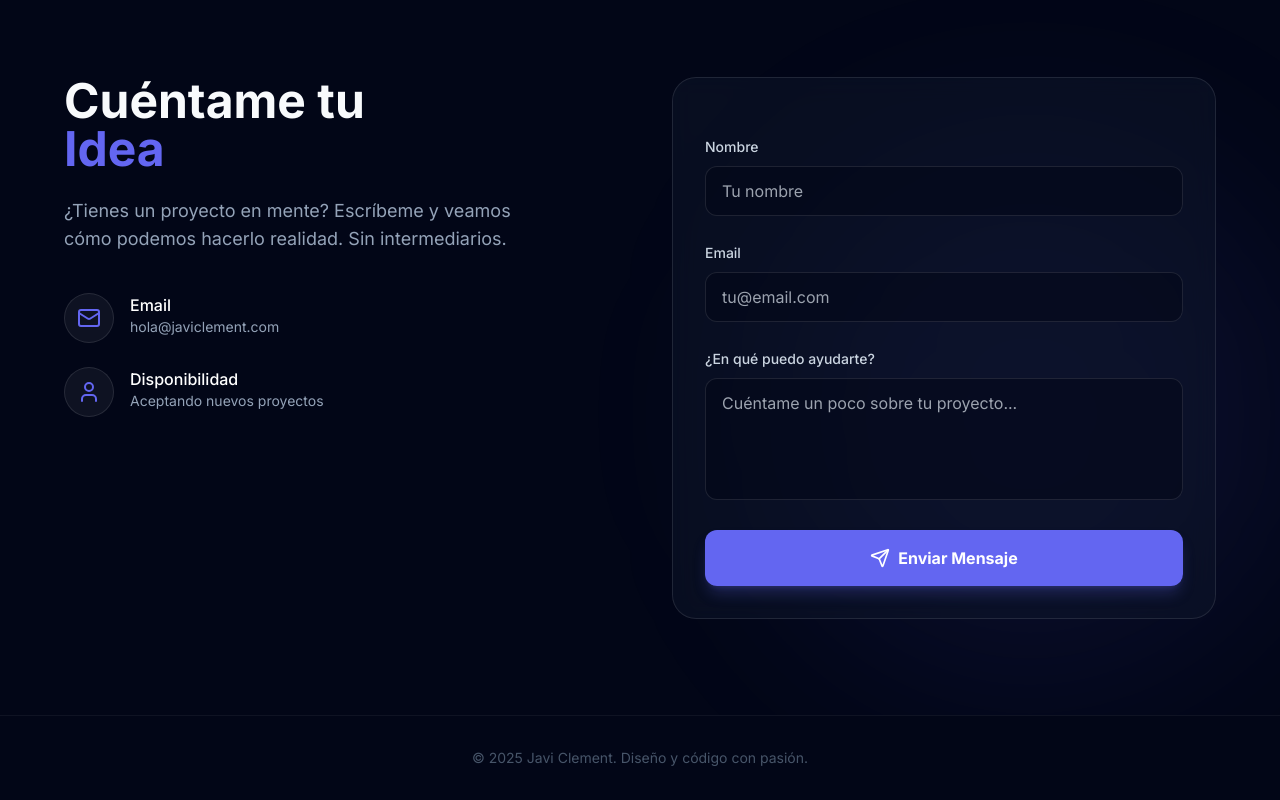
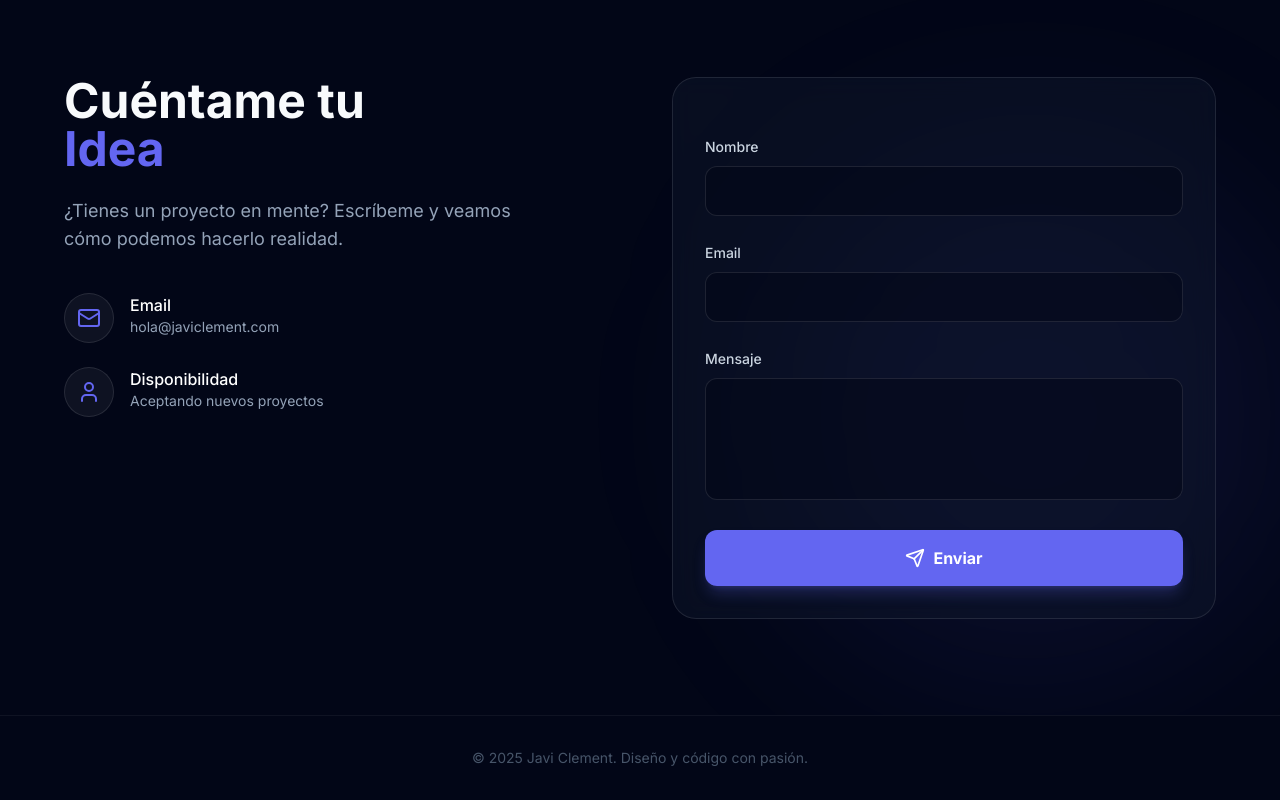
Before and after one commit to javiclement/mi-portfolio-freelance, a Next.js app: page / in a window 1280 px wide. Shown: the part 2886-3686 px from the top of the page. Built offline with nearby package versions, Linux system fonts and the light colour scheme.

Commit message:
Formulario contacto-final simplificado

```diff
--- a/src/app/components/contact-form.tsx
+++ b/src/app/components/contact-form.tsx
@@ -11,31 +11,28 @@ export function ContactForm() {
     e.preventDefault();
     setStatus("submitting");
 
-    const form = e.currentTarget;
-    const formData = new FormData(form);
-
-    // SOLUCIÓN DEL FORO:
-    // Añadimos explícitamente el nombre del formulario al objeto FormData.
-    // Esto asegura que Netlify sepa a qué formulario pertenece este envío.
-    formData.append("form-name", "contacto-web");
+    const myForm = e.currentTarget;
+    const formData = new FormData(myForm);
 
     try {
       const response = await fetch("/", {
         method: "POST",
         headers: { "Content-Type": "application/x-www-form-urlencoded" },
-        // Usamos URLSearchParams para convertir los datos al formato estándar que espera Netlify
+        // Convertimos el FormData directamente.
+        // NO añadimos "form-name" extra aquí porque ya está en el input hidden.
         body: new URLSearchParams(formData as any).toString(),
       });
 
       if (response.ok) {
         setStatus("success");
-        // Opcional: limpiar el formulario si es necesario, aunque aquí mostramos la vista de éxito
-        // form.reset();
       } else {
+        // Alerta visible para depuración (nos dirá si es un 404, 500, etc.)
+        alert(`Error al enviar: ${response.status} ${response.statusText}`);
         console.error("Error Netlify:", response.status, response.statusText);
         setStatus("error");
       }
     } catch (error) {
+      alert(`Error de red: ${error}`);
       console.error("Error de red:", error);
       setStatus("error");
     }
@@ -48,7 +45,6 @@ export function ContactForm() {
       </div>
 
       <div className="max-w-6xl mx-auto grid grid-cols-1 lg:grid-cols-2 gap-16">
-        {/* Columna de Información */}
         <motion.div
           initial={{ opacity: 0, x: -50 }}
           whileInView={{ opacity: 1, x: 0 }}
@@ -60,7 +56,7 @@ export function ContactForm() {
             <span className="text-primary">Idea</span>
           </h2>
           <p className="text-slate-400 text-lg mb-10 max-w-md">
-            ¿Tienes un proyecto en mente? Escríbeme y veamos cómo podemos hacerlo realidad. Sin intermediarios.
+            ¿Tienes un proyecto en mente? Escríbeme y veamos cómo podemos hacerlo realidad.
           </p>
 
           <div className="space-y-6">
@@ -86,7 +82,6 @@ export function ContactForm() {
           </div>
         </motion.div>
 
-        {/* Columna del Formulario */}
         <motion.div
           initial={{ opacity: 0, x: 50 }}
           whileInView={{ opacity: 1, x: 0 }}
@@ -105,15 +100,13 @@ export function ContactForm() {
                 <div className="w-20 h-20 bg-green-500/10 rounded-full flex items-center justify-center mx-auto mb-6">
                   <CheckCircle2 className="w-10 h-10 text-green-500" />
                 </div>
-                <h3 className="text-2xl font-bold text-white">¡Mensaje Enviado!</h3>
-                <p className="text-slate-400">
-                  Gracias por contactar. Te responderé en menos de 24 horas.
-                </p>
+                <h3 className="text-2xl font-bold text-white">¡Recibido!</h3>
+                <p className="text-slate-400">Gracias por contactar.</p>
                 <button
                   onClick={() => setStatus("idle")}
                   className="mt-6 text-primary hover:text-white transition-colors text-sm font-medium"
                 >
-                  Enviar otro mensaje
+                  Enviar otro
                 </button>
               </motion.div>
             ) : (
@@ -124,25 +117,18 @@ export function ContactForm() {
                 exit={{ opacity: 0, y: -20 }}
                 onSubmit={handleSubmit}
                 className="space-y-6 w-full"
-                // Mantenemos los atributos estándar de Netlify
-                name="contacto-web"
+                // Importante: Coincidir nombre con __forms.html
+                name="contacto-final"
                 data-netlify="true"
-                data-netlify-honeypot="bot-field"
               >
-                {/* Input oculto estándar (aunque lo añadimos por JS, es bueno dejarlo por seguridad) */}
-                <input type="hidden" name="form-name" value="contacto-web" />
-
-                {/* Campo trampa para bots */}
-                <p className="hidden">
-                  <label>
-                    Don’t fill this out if you’re human: <input name="bot-field" />
-                  </label>
-                </p>
+                {/* INPUT OCULTO ÚNICO:
+                  Esta es la única fuente de verdad para el nombre del formulario.
+                  Al recogerlo con 'new FormData(e.currentTarget)', este valor se incluye automáticamente.
+                */}
+                <input type="hidden" name="form-name" value="contacto-final" />
 
                 <div className="space-y-2">
-                  <label htmlFor="name" className="text-sm font-medium text-slate-300">
-                    Nombre
-                  </label>
+                  <label htmlFor="name" className="text-sm font-medium text-slate-300">Nombre</label>
                   <input
                     type="text"
                     name="name"
@@ -150,14 +136,11 @@ export function ContactForm() {
                     required
                     disabled={status === "submitting"}
                     className="w-full bg-background/50 border border-white/10 rounded-xl px-4 py-3 text-white focus:outline-none focus:border-primary transition-colors disabled:opacity-50"
-                    placeholder="Tu nombre"
                   />
                 </div>
 
                 <div className="space-y-2">
-                  <label htmlFor="email" className="text-sm font-medium text-slate-300">
-                    Email
-                  </label>
+                  <label htmlFor="email" className="text-sm font-medium text-slate-300">Email</label>
                   <input
                     type="email"
                     name="email"
@@ -165,14 +148,11 @@ export function ContactForm() {
                     required
                     disabled={status === "submitting"}
                     className="w-full bg-background/50 border border-white/10 rounded-xl px-4 py-3 text-white focus:outline-none focus:border-primary transition-colors disabled:opacity-50"
-                    placeholder="tu@email.com"
                   />
                 </div>
 
                 <div className="space-y-2">
-                  <label htmlFor="message" className="text-sm font-medium text-slate-300">
-                    ¿En qué puedo ayudarte?
-                  </label>
+                  <label htmlFor="message" className="text-sm font-medium text-slate-300">Mensaje</label>
                   <textarea
                     name="message"
                     id="message"
@@ -180,14 +160,13 @@ export function ContactForm() {
                     required
                     disabled={status === "submitting"}
                     className="w-full bg-background/50 border border-white/10 rounded-xl px-4 py-3 text-white focus:outline-none focus:border-primary transition-colors resize-none disabled:opacity-50"
-                    placeholder="Cuéntame un poco sobre tu proyecto..."
                   ></textarea>
                 </div>
 
                 {status === "error" && (
                   <div className="flex items-center gap-2 text-red-400 text-sm bg-red-400/10 p-3 rounded-lg">
                     <AlertCircle className="w-4 h-4" />
-                    Hubo un error al enviar. Por favor intenta de nuevo.
+                    Error al enviar. Intenta de nuevo.
                   </div>
                 )}
 
@@ -204,7 +183,7 @@ export function ContactForm() {
                   ) : (
                     <>
                       <Send className="w-5 h-5" />
-                      Enviar Mensaje
+                      Enviar
                     </>
                   )}
                 </button>
```
Also changed, not shown: public/__forms.html (+4 -6 lines).
